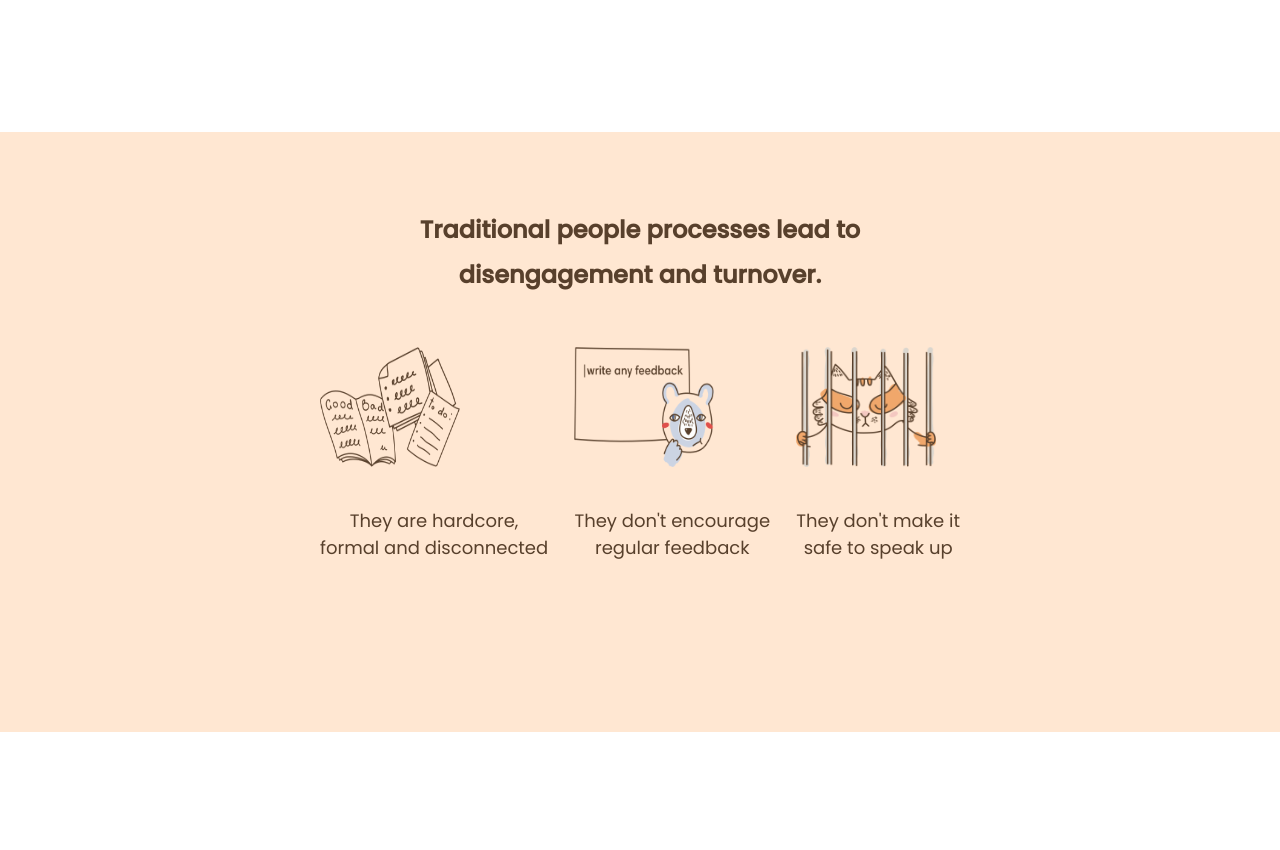
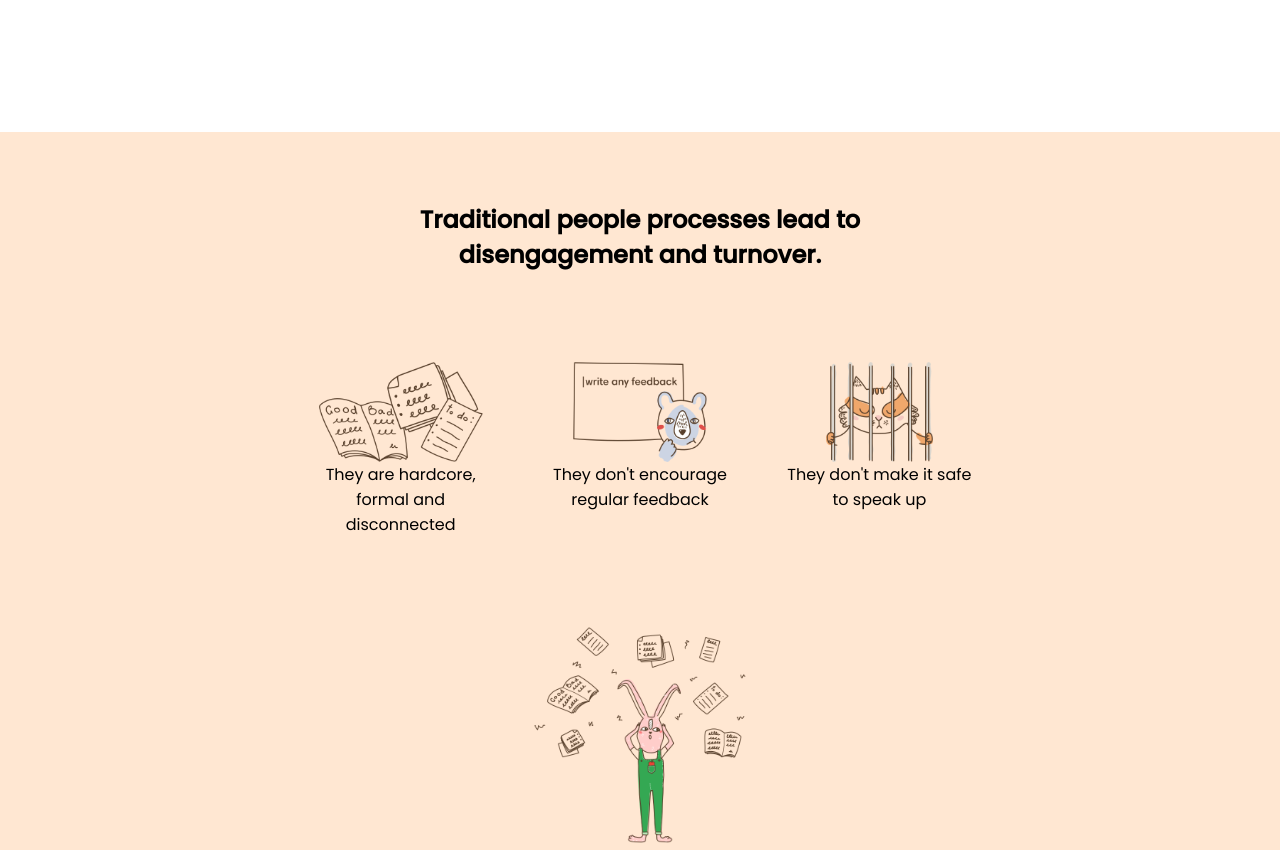
Before and after one commit to MatteoPetracci/node-sass-teambit, a website: page index.html in a window 1280 px wide. Shown: the part 683-1533 px from the top of the page. Before the commit the page ends 1415 px from the top, so only its background shows below. Drawn offline with Linux system fonts and the light colour scheme.

Commit message:
inizio main

```diff
--- a/index.html
+++ b/index.html
@@ -51,28 +51,31 @@
     </header>
   </div>
     <main>
-      <section class="first-section">
-        <div class="container_section">
-          <header>
-            <h3>Traditional people processes lead to disengagement and turnover.</h3>
-          </header>
-          <main>
-            <div class="box">
-              <img src="img/book.png" alt="">
-              <p>They are hardcore, <br>formal and disconnected</p>
+      <section>
+        <div class="container_first">
+          <div class="box_features">
+            <div class="box_text">
+              <h2>Traditional people processes lead to disengagement and turnover.</h2>
             </div>
-            <div class="box">
-              <img src="img/nofeedback.png" alt="">
-              <p>They don't encourage <br> regular feedback</p>
+            <div class="box_img">
+              <div class="img_text">
+                <img src="img/book.png" alt="">
+                <p>They are hardcore, formal and disconnected</p>
+              </div>
+              <div class="img_text">
+                <img src="img/nofeedback.png" alt="">
+                <p>They don't encourage regular feedback</p>
+              </div>
+              <div class="img_text">
+                <img src="img/notsafe.png" alt="">
+                <p>They don't make it safe to speak up</p>
+              </div>
             </div>
-            <div class="box">
-              <img src="img/notsafe.png" alt="">
-              <p>They don't make it <br> safe to speak up</p>
+            <div class="img_rubbit">
+              <img src="img/before.png" alt="">
             </div>
-            <!-- <div class="box_rubbit">
-              <img src="img/before.png" alt="">
-            </div> -->
-          </main>
+          </div>
+          <div class="box_features"></div>
         </div>
       </section>
     </main>
--- a/src/partials/_common.scss
+++ b/src/partials/_common.scss
@@ -14,3 +14,7 @@ a {
 .svg-inline--fa {
   display: $displayNone;
 }
+
+section {
+  background-color: #ffe7d2;
+}
--- a/src/partials/_main.scss
+++ b/src/partials/_main.scss
@@ -1,52 +1,37 @@
-// Main
+// // Main
 
-.container_section {
-  width: 50%;
+.container_first {
+  @include displayFlexColumn;
+  text-align: center;
+  width: 55%;
   margin: auto;
-  // border: 3px solid black;
-}
-
-.first-section {
-  background-color: #FFE7D2;
-  width: 100%;
-  height: 600px;
-  color: rgb(88, 64, 44);
-  header {
-    width: 75%;
-    // border: 2px solid black;
-    margin: auto;
-    padding-top: 75px;
-    h3 {
-      text-align: center;
-      font-size: $fontSize *1.5;
-      line-height: 45px;
+  .box_features {
+    @include displayFlexColumn;
+    .box_text {
+      padding-top: 70px;
+      width: 80%;
+      margin: auto;
     }
-  }
-  main {
-    display: flex;
-    justify-content: space-between;
-    margin-top: 50px;
-    .box {
-      // width: calc(100% / 3);
-      // margin-left: 50px;
-      // padding: 45px;
-      // margin-left: 20px;
+    .box_img {
       display: flex;
-      flex-direction: column;
-      img {
-        width: 140px;
-        height: 120px;
-        margin-bottom: 40px;
-        // border: 3px solid black;
-      }
-      p {
-        text-align: center;
-        font-size: 18px;
+      justify-content: space-between;
+      padding-top: 70px;
+      .img_text {
+        @include displayFlexColumn;
+        flex-basis: 32%;
+        padding: 20px;
+        align-items: center;
+        img {
+          height: 100px;
+        }
       }
     }
-    .box_rubbit {
-      display: block;
-      width: 100%;
+    .img_rubbit {
+      padding-top: 70px;
+      img {
+        width: 30%;
+        // text-align: center;
+      }
     }
   }
 }
--- a/src/partials/_mixins.scss
+++ b/src/partials/_mixins.scss
@@ -7,3 +7,8 @@
     color: white;
   }
 }
+
+@mixin displayFlexColumn {
+  display: flex;
+  flex-direction: column;
+}
```
Also changed, not shown: dist/app.css.
